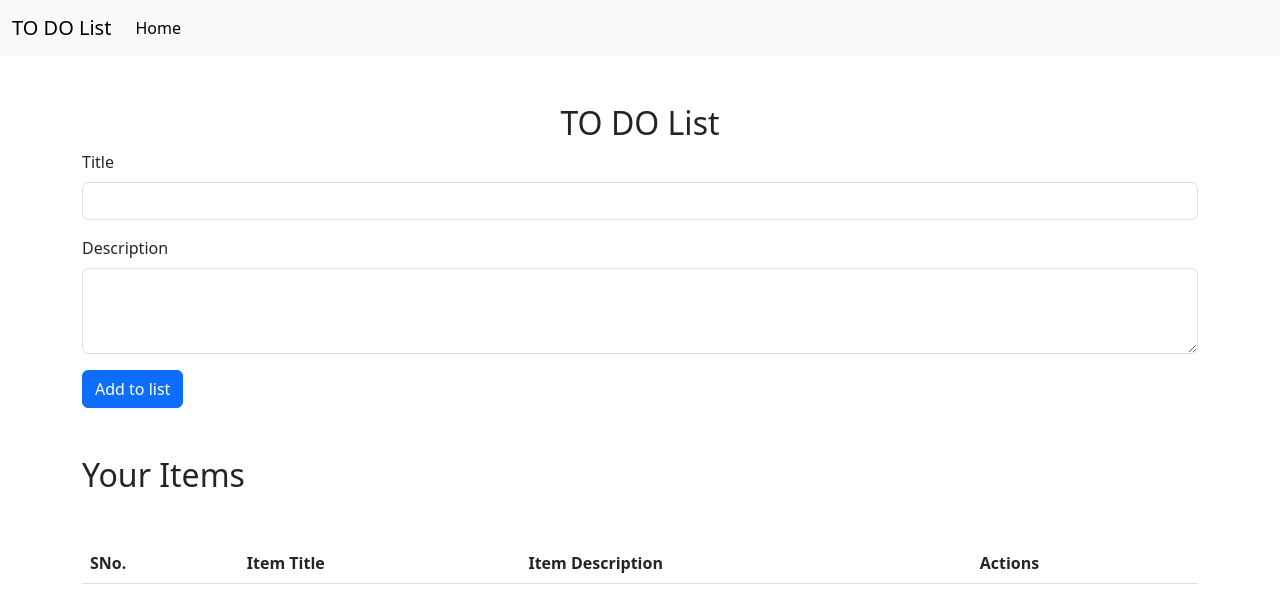
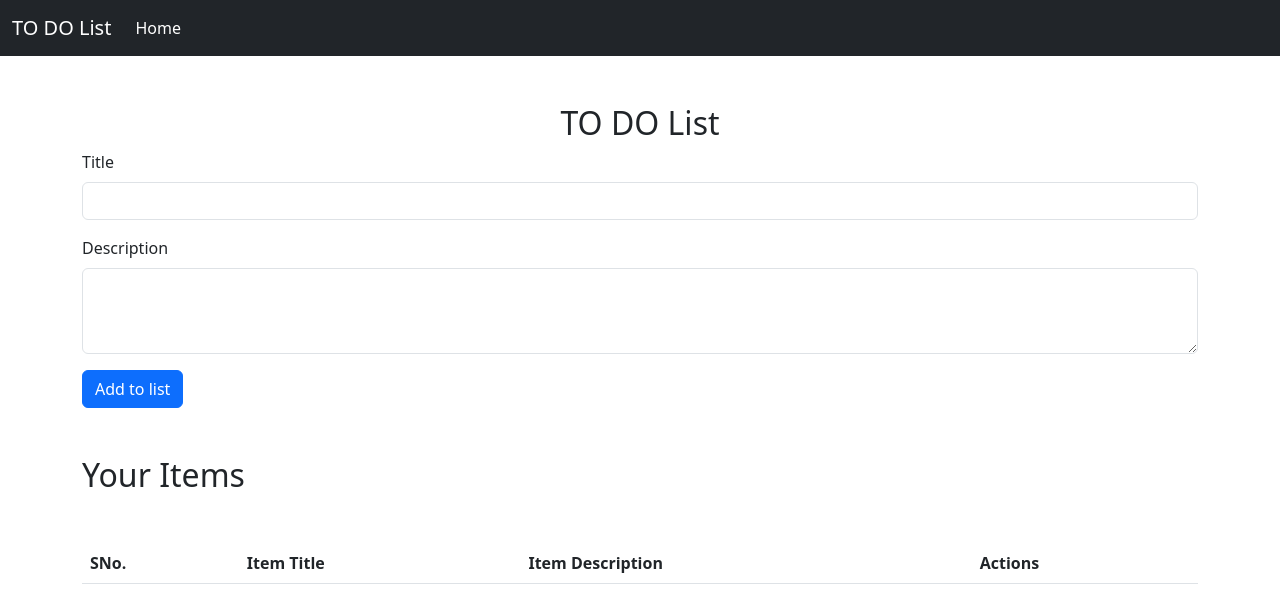
Before and after one commit to Venky2703/TODOList, a website: page index.html in a window 1280 px wide. Drawn offline with nearby package versions, Linux system fonts and the light colour scheme.

Commit message:
Update index.html

```diff
--- a/index.html
+++ b/index.html
@@ -7,16 +7,16 @@
     <link href="https://cdn.jsdelivr.net/npm/bootstrap@5.3.0/dist/css/bootstrap.min.css" rel="stylesheet" integrity="sha384-9ndCyUaIbzAi2FUVXJi0CjmCapSmO7SnpJef0486qhLnuZ2cdeRhO02iuK6FUUVM" crossorigin="anonymous">
   </head>
   <body>
-    <nav class="navbar navbar-expand-lg bg-body-tertiary">
+    <nav class="navbar navbar-expand-lg bg-dark navbar-dark ">
         <div class="container-fluid">
-          <a class="navbar-brand" href="p1h.html">TO DO List</a>
+          <a class="navbar-brand" href="index.html">TO DO List</a>
           <button class="navbar-toggler" type="button" data-bs-toggle="collapse" data-bs-target="#navbarSupportedContent" aria-controls="navbarSupportedContent" aria-expanded="false" aria-label="Toggle navigation">
             <span class="navbar-toggler-icon"></span>
           </button>
           <div class="collapse navbar-collapse" id="navbarSupportedContent">
             <ul class="navbar-nav me-auto mb-2 mb-lg-0">
               <li class="nav-item">
-                <a class="nav-link active" aria-current="page" href="p2.html">Home</a>
+                <a class="nav-link active" aria-current="page" href="index.html">Home</a>
               </li>
             </ul>
           </div>
```
